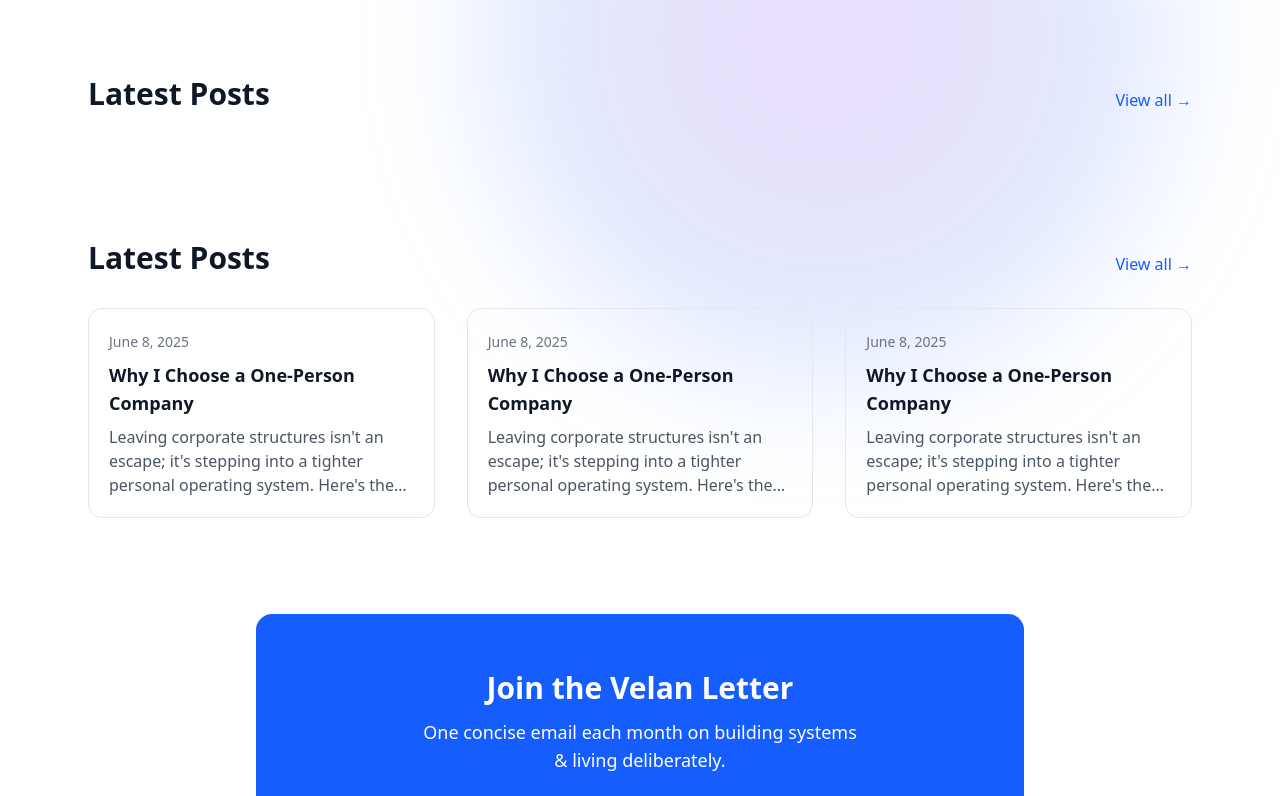
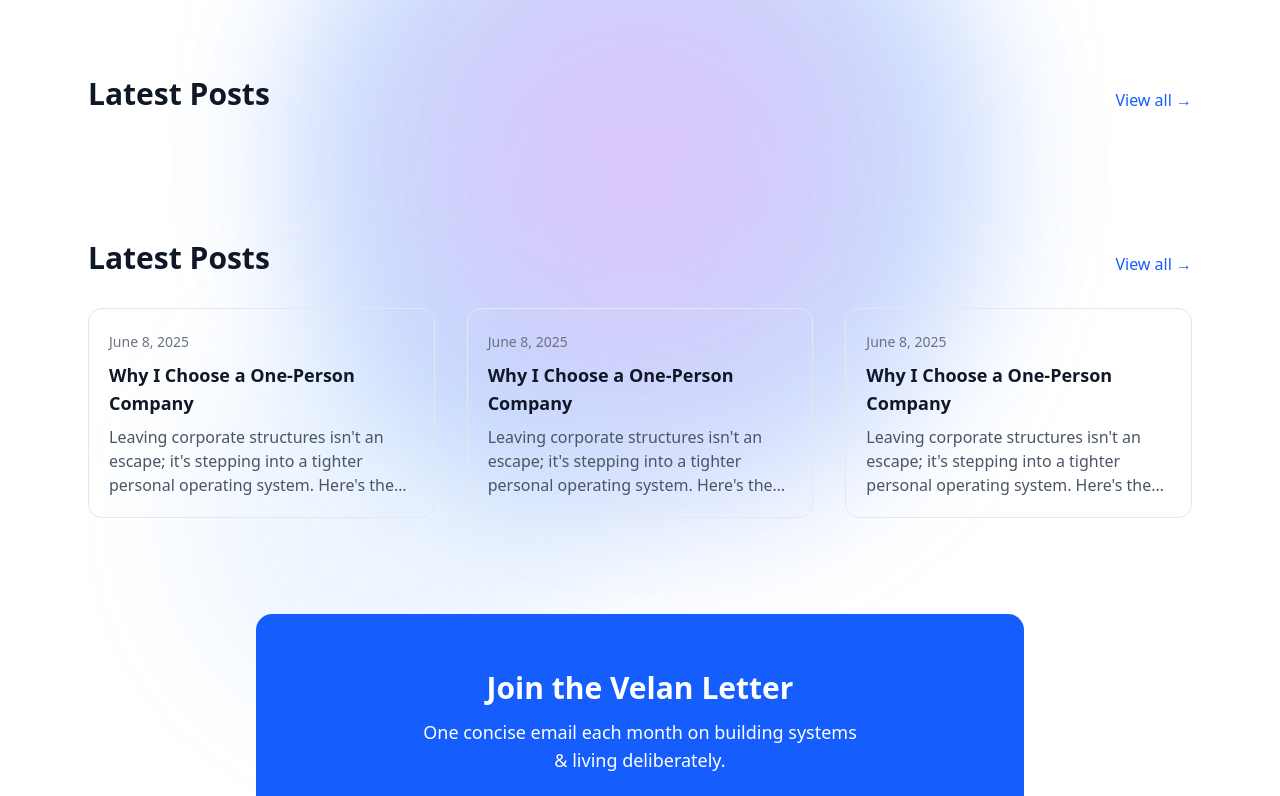
Before and after one commit to zenvel/velan-site, a Next.js app: page / in a window 1280 px wide. Shown: the part 849-1645 px from the top of the page. Built offline with nearby package versions, Linux system fonts and the light colour scheme.

Commit message:
首页 Hero 区视觉背景优化

```diff
--- a/app/page.tsx
+++ b/app/page.tsx
@@ -19,7 +19,7 @@ export default function Home() {
     <main className="relative overflow-x-clip text-gray-900 dark:text-gray-100">
       {/* extra blur background */}
       <div className="pointer-events-none absolute inset-0 -z-10 overflow-hidden">
-        <svg className="absolute left-1/3 top-1/4 blur-3xl opacity-20"
+        <svg className="absolute left-1/2 top-1/3 -translate-x-1/2 blur-3xl opacity-20"
             width="800" height="800">
           <defs>
             <radialGradient id="grad" cx="50%" cy="50%" r="50%">
@@ -29,12 +29,36 @@ export default function Home() {
           </defs>
           <circle cx="400" cy="400" r="350" fill="url(#grad)" />
         </svg>
+
+        {/* 额外的蓝色光圈 */}
+        <svg className="absolute left-[30%] top-[60%] -translate-x-1/2 blur-3xl opacity-10"
+            width="400" height="400">
+          <circle cx="200" cy="200" r="200" fill="#60a5fa" />
+        </svg>
       </div>
       {/* background radial gradient */}
       <div className="pointer-events-none absolute inset-0 -z-10 flex justify-center">
         <div className="h-[600px] w-[600px] rounded-full bg-blue-500/30 blur-3xl dark:bg-blue-400/20" />
       </div>
       <ParticleBg />
+
+      {/* 中心定位的渐变背景 */}
+      <div className="pointer-events-none absolute inset-0 -z-10 overflow-hidden">
+        <svg
+          className="absolute left-1/2 top-1/2 -translate-x-1/2 -translate-y-1/2 blur-3xl opacity-20"
+          width="800"
+          height="800"
+        >
+          <defs>
+            <radialGradient id="grad2" cx="50%" cy="50%" r="50%">
+              <stop offset="0%" stopColor="#a855f7" />
+              <stop offset="100%" stopColor="#60a5fa" />
+            </radialGradient>
+          </defs>
+          <circle cx="400" cy="400" r="350" fill="url(#grad2)" />
+        </svg>
+      </div>
+
       {/* Hero Section */}
       <section className="mx-auto max-w-5xl px-6 pt-32 pb-24 text-center">
         <motion.h1
--- a/components/Particles.tsx
+++ b/components/Particles.tsx
@@ -13,7 +13,14 @@ export default function ParticleBg() {
           move: { enable: true, speed: 0.3 }
         }
       }}
-      className="absolute inset-0 -z-10"
+      className="pointer-events-none absolute inset-0 -z-10 overflow-hidden"
+      style={{
+        position: 'absolute',
+        left: '50%',
+        transform: 'translateX(-50%)',
+        filter: 'blur(1px)',
+        opacity: 0.7
+      }}
     />
   );
 }
```
